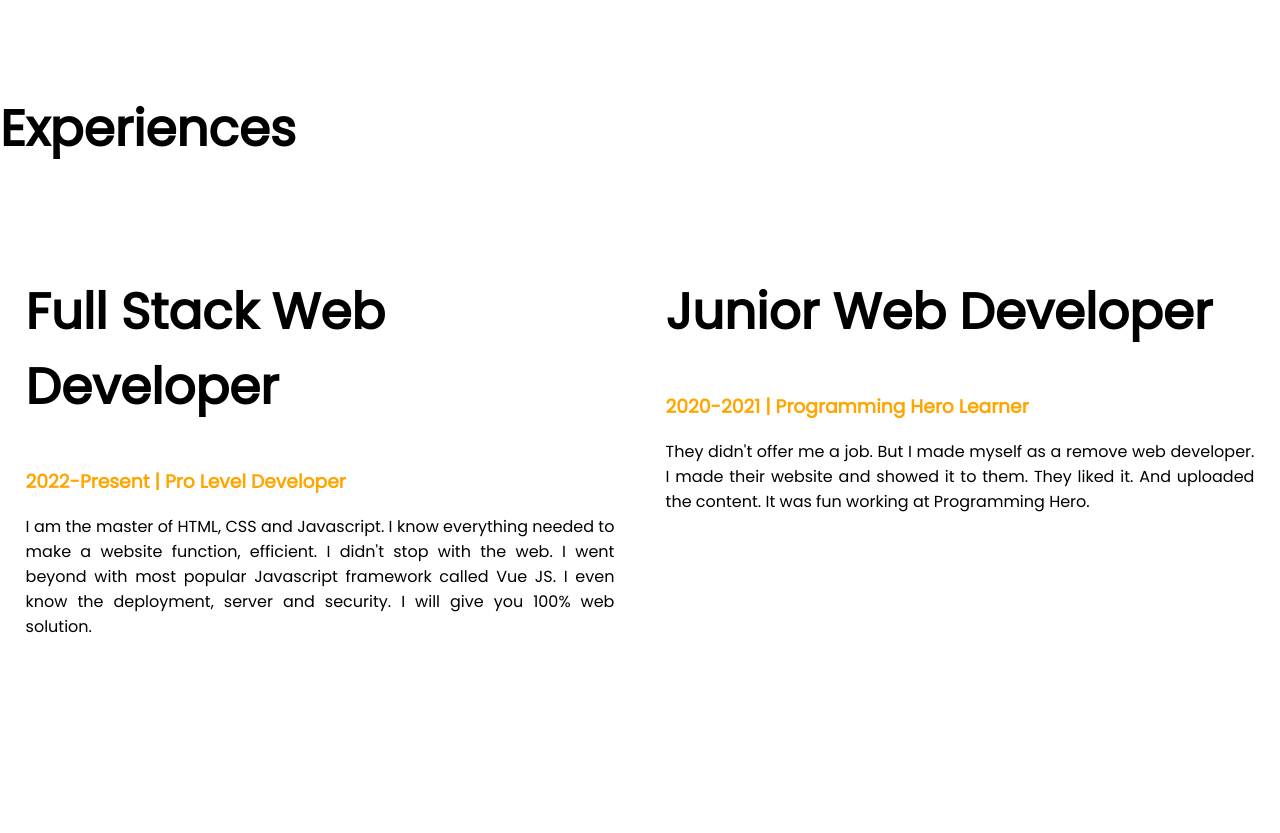
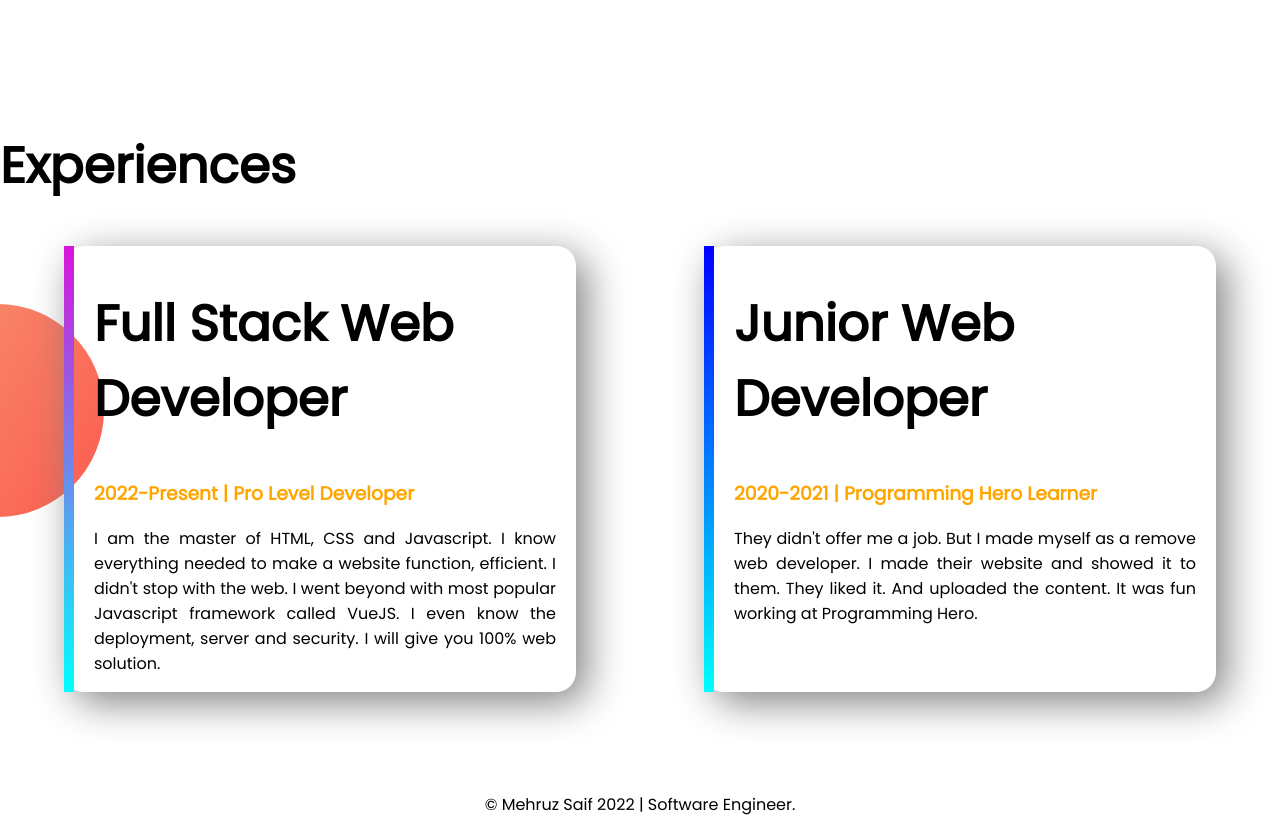
Before and after one commit to MehruzSaif/Developer-Portfolio, a plain HTML site: page index.html in a window 1280 px wide. Shown: the part 1145-1978 px from the top of the page. Before the commit the page ends 1926 px from the top, so only its background shows below. Drawn offline with Linux system fonts and the light colour scheme; a web font is replaced by a local one.

Commit message:
Modified & footer

```diff
--- a/index.html
+++ b/index.html
@@ -19,8 +19,10 @@
         <div class="half-width">
             <h1>Hello There!</h1>
             <h1>It's <span class="orange-color">Mehruz Saif</span> </h1>
-            <h3>CS Major grad from BRACU | Self-taught Web Developer</h3>
-            <p>A quick & keen learner who wants to improve skills as a Full-Stack Web Developer. Highly organized,
+            <h3>CS Major grad from BRACU | Self-taught but lazy Web Developer</h3>
+            <p>A quick & keen but <span class="fakibaj">ফাঁকিবাজ</span> learner who wants to improve skills
+                as a
+                Full-Stack Web Developer. Highly organized,
                 responsible, outgoing, technology
                 savvy with ideas, adaptable in any scenario, and
                 demonstrated capacity to improve oneself and others.</p>
@@ -49,28 +51,30 @@
         </div>
     </section>
 
-    <section class="experince-are">
+    <section class="experience-area">
         <h1>Experiences</h1>
 
         <div class="flexible-container">
-            <div class="half-width">
+            <div id="web-dev-pro" class="experi-item">
                 <h1>Full Stack Web Developer</h1>
-                <h3>2022-Present | Pro Level Developer</h3>
+                <h3 class="last-h3">2022-Present | Pro Level Developer</h3>
                 <p>I am the master of HTML, CSS and Javascript. I know everything needed to make a website function,
                     efficient. I didn't stop with the web. I went beyond with most popular Javascript framework called
-                    Vue
-                    JS. I even know the deployment, server and security. I will give you 100% web solution.</p>
+                    VueJS. I even know the deployment, server and security. I will give you 100% web solution.</p>
             </div>
 
-            <div class="half-width">
+            <div id="web-dev-noob" class="experi-item">
                 <h1>Junior Web Developer</h1>
-                <h3>2020-2021 | Programming Hero Learner</h3>
+                <h3 class="last-h3">2020-2021 | Programming Hero Learner</h3>
                 <p>They didn't offer me a job. But I made myself as a remove web developer. I made their website and
                     showed
                     it to them. They liked it. And uploaded the content. It was fun working at Programming Hero.</p>
             </div>
         </div>
     </section>
+    <footer>
+        <p>© Mehruz Saif 2022 | Software Engineer.</p>
+    </footer>
 </body>
 
 </html>
--- a/style.css
+++ b/style.css
@@ -5,7 +5,10 @@ body{
 h1{
     font-size: 50px;
 }
-.orange-color, h3{
+h2{
+    font-size: 40px;
+}
+.orange-color, .last-h3{
     color: orange;
 }
 .flexible-container{
@@ -21,10 +24,11 @@ p{
 }
 .half-width img{
     width: 80%;
+    padding-left: 2%;
 }
 .link-button{
     text-decoration: none;
-    background-image: linear-gradient(rgb(216, 131, 120), tomato);
+    background-image: linear-gradient(salmon, tomato);
     padding: 10px 40px;
     border-radius: 5px;
     color: white;
@@ -44,3 +48,36 @@ p{
     background-repeat: no-repeat;
     background-position: right;
 }
+.fakibaj{
+    font-size: 30px;
+    font-weight: 700;
+    color: orange;
+}
+.experience-area{
+    background-image: url(images/exp-bg.png);
+    background-repeat: no-repeat;
+    background-position: left;
+}
+.experi-item{
+    width: 40%;
+    margin-left: 5%;
+    margin-right: 5%;
+    padding-left: 20px;
+    padding-right: 20px;
+    border-radius: 20px;
+    box-shadow: 10px 10px 40px gray;
+}
+#web-dev-noob{
+    border-left: 10px solid;
+    border-image: linear-gradient(blue, cyan);
+    border-image-slice: 1;
+}
+#web-dev-pro{
+    border-left: 10px solid;
+    border-image: linear-gradient(rgb(218, 19, 218), cyan);
+    border-image-slice: 1;
+}
+footer p{
+    text-align: center;
+    font-weight: 10;
+}
```
Also changed, not shown: images/jhankar.png (deleted), images/jhankar2.png (deleted), 4 other files.
